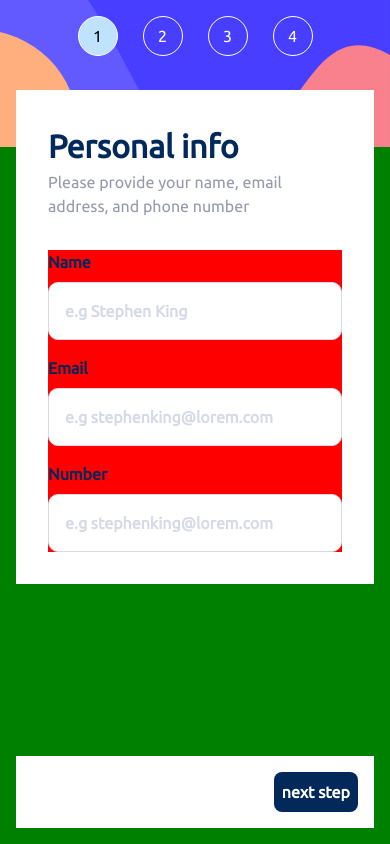
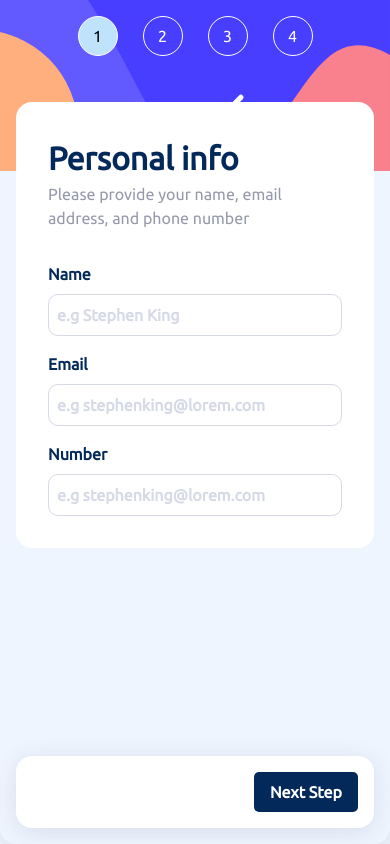
Before and after one commit to rus6600/multiform, a React (Vite) app: page / in a window 390 px wide. Built offline with nearby package versions, Linux system fonts and the light colour scheme.

Commit message:
add mobile queries

```diff
--- a/src/components/Buttons.tsx
+++ b/src/components/Buttons.tsx
@@ -61,6 +61,9 @@ export const Buttons: React.FC = () => {
         });
       }
     }
+    if (formState.activePage === FormPageEnum.summary) {
+      changePage(FormPageEnum.exit);
+    }
   };
 
   const moveBackwards = () => {
@@ -70,14 +73,17 @@ export const Buttons: React.FC = () => {
     if (formState.activePage === FormPageEnum.addOns) {
       changePage(FormPageEnum.selectPlan);
     }
+    if (formState.activePage === FormPageEnum.summary) {
+      changePage(FormPageEnum.addOns);
+    }
   };
 
   return (
     <Wrapper>
       {formState.activePage !== FormPageEnum.yourInfo && (
-        <Button text={'Back'} variant={'tertiary'} onClick={moveBackwards}></Button>
+        <Button text={'Go Back'} variant={'tertiary'} onClick={moveBackwards}></Button>
       )}
-      <Button text="next step" onClick={moveForward}></Button>
+      <Button text="Next Step" onClick={moveForward}></Button>
     </Wrapper>
   );
 };
@@ -85,10 +91,10 @@ export const Buttons: React.FC = () => {
 const Wrapper = styled('div')`
   ${({ theme }) => css`
     display: flex;
+    padding: 1rem;
     margin-top: auto;
-    padding: 1rem;
+    border-radius: 1rem;
     justify-content: space-between;
-
     background-color: ${theme.colors.white};
 
     & > *:last-child {
@@ -96,6 +102,7 @@ const Wrapper = styled('div')`
     }
 
     @media (max-width: 600px) {
+      box-shadow: 0 4px 24px rgba(63, 69, 80, 0.12);
     }
   `}
 `;
--- a/src/components/MultiForm.tsx
+++ b/src/components/MultiForm.tsx
@@ -1,5 +1,5 @@
 import React from 'react';
-import styled, { css } from 'styled-components';
+import styled from 'styled-components';
 import { NavBar } from './NavBar.tsx';
 import { Pages } from '../pages';
 
@@ -13,18 +13,18 @@ export const MultiForm: React.FC = () => {
 };
 
 const Wrapper = styled('div')`
-  ${({ theme }) => css`
   display: grid;
-    padding: 1rem;
-    width: 50%;
   grid-template-columns: 1fr 2fr;
-    justify-content: space-between;
-    height: 70%;
   position: absolute;
   top: 50%;
   left: 50%;
+  width: 50%;
+  height: 70%;
+  padding: 1rem;
+  justify-content: space-between;
+  background-color: white;
   transform: translate(-50%, -50%);
-    // background-color: ${theme.colors.white};
+  box-shadow: 0 4px 24px rgba(63, 69, 80, 0.12);
   border-radius: 1rem;
 
   @media (max-width: 600px) {
@@ -32,6 +32,7 @@ const Wrapper = styled('div')`
     width: 100%;
     padding: 0;
     height: 100%;
+    background-color: transparent;
 
     & > *:nth-child(1) {
       grid-area: 1/1/3/2;
@@ -41,5 +42,4 @@ const Wrapper = styled('div')`
       grid-area: 2/1/5/2;
     }
   }
-  `}
 `;
--- a/src/components/ui/Button.tsx
+++ b/src/components/ui/Button.tsx
@@ -49,7 +49,8 @@ const StyledButton = styled('button')<{ variant?: ButtonVariants }>`
     }
 
     @media (max-width: 600px) {
-      padding: 0.5rem;
+      border-radius: 5px;
+      padding: 0.5rem 1rem;
       min-width: 5rem;
     }
   `}
--- a/src/components/ui/DefaultStyles.ts
+++ b/src/components/ui/DefaultStyles.ts
@@ -38,8 +38,7 @@ export const DefaultStyles = createGlobalStyle`
     font-family: UbuntuRegular, sans-serif;
     text-rendering: optimizeSpeed;
     line-height: 1.5;
-    //background-color: #EEF5FF;
-    background-color: green;
+    background-color: #EEF5FF;
   }
 
   a:not([class]) {
--- a/src/components/ui/Input.tsx
+++ b/src/components/ui/Input.tsx
@@ -67,6 +67,10 @@ const StyledInput = styled('input')<{ error: boolean }>`
     ::-ms-input-placeholder {
       color: ${theme.colors.lightGray};
     }
+
+    @media (max-width: 600px) {
+      padding: 0.5rem;
+    }
   `}
 `;
 
--- a/src/components/ui/PageLayout.tsx
+++ b/src/components/ui/PageLayout.tsx
@@ -22,25 +22,23 @@ export const PageLayout: React.FC<PageLayoutProps> = ({ title, text, children })
   );
 };
 const Wrapper = styled('div')`
-  ${({ theme }) => css`
   display: flex;
   padding: 2rem 3rem;
   height: 100%;
   flex-direction: column;
-    background-color: transparent;
-    // background-color: ${theme.colors.lightGray};
 
   @media (max-width: 600px) {
     padding: 1rem;
   }
-  `}
 `;
 
 const Background = styled('div')`
   ${({ theme }) => css`
     display: flex;
     flex-direction: column;
+    padding: 1rem;
     background-color: ${theme.colors.white};
+    border-radius: 1rem;
     @media (max-width: 600px) {
       padding: 2rem;
     }
--- a/src/pages/PageAddOns.tsx
+++ b/src/pages/PageAddOns.tsx
@@ -83,6 +83,10 @@ const Addon = styled('div')<{ checked?: boolean }>`
     &:hover {
       cursor: pointer;
     }
+
+    @media (max-width: 600px) {
+      gap: 0.5rem;
+    }
   `}
 `;
 
@@ -93,9 +97,25 @@ const Text = styled('div')`
 
     & h3 {
       color: ${theme.colors.marineBlue};
+      &:first-letter {
+        text-transform: capitalize;
+      }
     }
     & p {
       color: ${theme.colors.coolGray};
+      &:first-letter {
+        text-transform: capitalize;
+      }
+    }
+
+    @media (max-width: 600px) {
+      & h3 {
+        font-size: 1rem;
+      }
+      & p {
+        font-size: 14px;
+        line-height: 1;
+      }
     }
   `}
 `;
--- a/src/pages/PageSelectPlan.tsx
+++ b/src/pages/PageSelectPlan.tsx
@@ -42,7 +42,7 @@ export const PageSelectPlan: React.FC = () => {
     setPlanData({ ...formState.planData, ...val });
   };
   return (
-    <PageLayout title="Select your plan" text="You have the option of monthly of yearly billinpg">
+    <PageLayout title="Select your plan" text="You have the option of monthly of yearly billing">
       {formState.errors[FormPageEnum.selectPlan] && <AlertText>Please choose one of the following plans</AlertText>}
       <Cards>
         {plans.map((plan) => {
@@ -80,7 +80,10 @@ const Cards = styled('div')`
   grid-template-columns: repeat(3, 1fr);
   gap: 1rem;
   margin-bottom: 1rem;
-  height: 30%;
+
+  @media (max-width: 600px) {
+    grid-template-columns: 1fr;
+  }
 `;
 
 const Card = styled('div')<{ selected: boolean }>`
@@ -101,6 +104,12 @@ const Card = styled('div')<{ selected: boolean }>`
 
     &:hover {
       cursor: pointer;
+    }
+
+    @media (max-width: 600px) {
+      flex-direction: row;
+      justify-content: flex-start;
+      gap: 1rem;
     }
   `}
 `;
@@ -141,6 +150,7 @@ export const Logo = styled('img')`
 
 export const AlertText = styled('h3')`
   ${({ theme }) => css`
+    margin-bottom: 0.5rem;
     color: ${theme.colors.strawberryRed};
   `}
 `;
--- a/src/pages/PageYourInfo.tsx
+++ b/src/pages/PageYourInfo.tsx
@@ -38,7 +38,6 @@ const InputWrapper = styled('div')`
   gap: 1rem;
   justify-content: space-between;
   flex-direction: column;
-  background-color: red;
 
   input::-webkit-outer-spin-button,
   input::-webkit-inner-spin-button {
```
Lines whose indentation alone changed are shown as unchanged.
